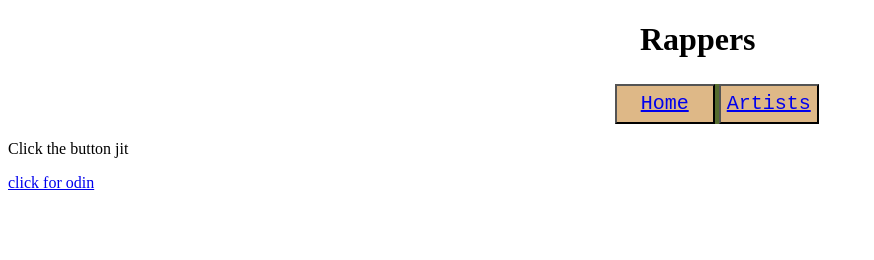
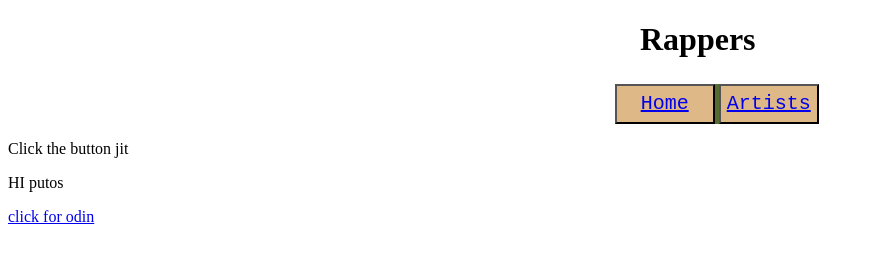
Before and after one commit to Olay02/git_test, a plain HTML site: page index.html in a window 1280 px wide. Shown: the whole page, without its empty margins (0-874 px from the left). Drawn offline with Linux system fonts and the light colour scheme.

Commit message:
index.html

```diff
--- a/index.html
+++ b/index.html
@@ -24,6 +24,7 @@
 
 
     <p>Click the button jit </p>
+    <p>HI putos</p>
 
     <a href="https://www.theodinproject.com/lessons/foundations-links-and-images" target="_blank"
     rel="noopener noreferrer">click for odin</a>
```
